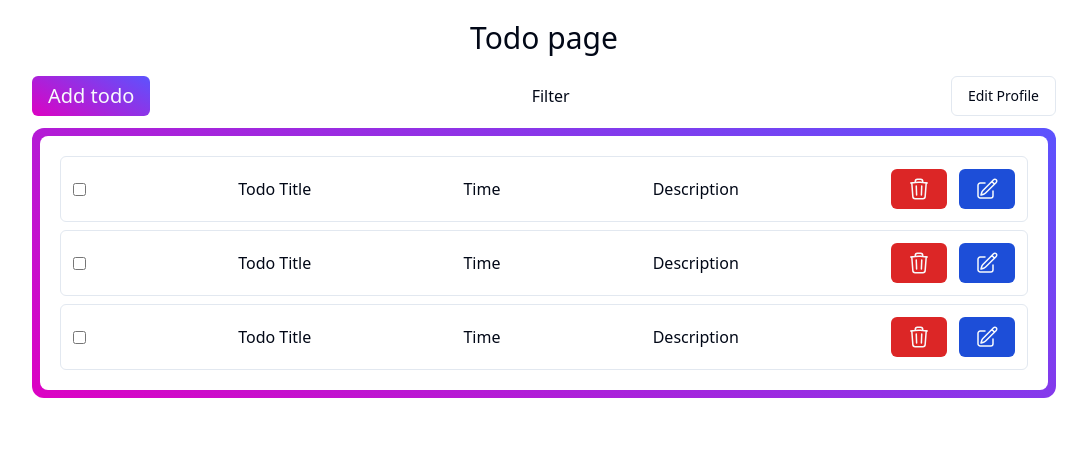
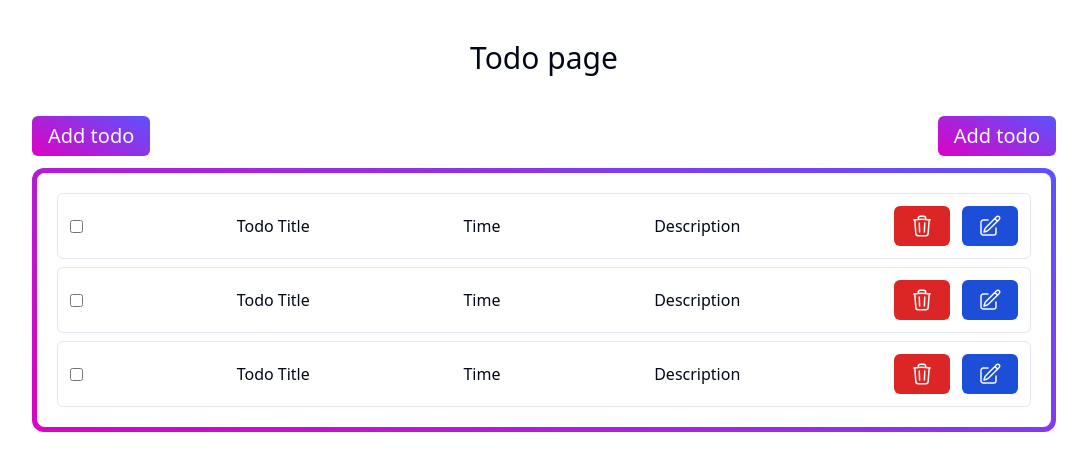
Before and after one commit to shahin2525/redux-todo, a React (Vite) app: page / in a window 1280 px wide. Shown: the top 470 px of the page, without its empty margins (96-1183 px from the left). Built offline with nearby package versions, Linux system fonts and the light colour scheme.

Commit message:
dropdown component added

```diff
--- a/src/components/ui/todo/TodoContainer.tsx
+++ b/src/components/ui/todo/TodoContainer.tsx
@@ -1,17 +1,15 @@
-import { Button } from "../button";
 import TodoCard from "./TodoCard";
+import TodoFilter from "./TodoFilter";
 import TodoModal from "./TodoModal";
 
 const TodoContainer = () => {
   return (
     <div>
       <div className="flex justify-between mb-3">
-        <Button className="bg-primary-gradient text-xl">Add todo</Button>
-
-        <button>Filter</button>
         <TodoModal />
+        <TodoFilter></TodoFilter>
       </div>
-      <div className="bg-primary-gradient rounded-xl w-full h-full p-2">
+      <div className="bg-primary-gradient rounded-xl w-full h-full p-[5px]">
         {/* <div className="bg-white font-2xl font-bold rounded-xl w-full p-3 flex justify-center items-center">
           <p>There is no task pending</p>
         </div> */}
--- a/src/components/ui/todo/TodoFilter.tsx
+++ b/src/components/ui/todo/TodoFilter.tsx
@@ -8,20 +8,22 @@ import {
   DropdownMenuTrigger,
 } from "@radix-ui/react-dropdown-menu";
 import { Button } from "../button";
+import { useState } from "react";
 
 const TodoFilter = () => {
+  const [position, setPosition] = useState("bottom");
   return (
     <DropdownMenu>
       <DropdownMenuTrigger asChild>
-        <Button variant="outline">Open</Button>
+        <Button className="bg-primary-gradient text-xl">Add todo</Button>
       </DropdownMenuTrigger>
       <DropdownMenuContent className="w-56">
-        <DropdownMenuLabel>Panel Position</DropdownMenuLabel>
+        <DropdownMenuLabel>Filter by Priority</DropdownMenuLabel>
         <DropdownMenuSeparator />
         <DropdownMenuRadioGroup value={position} onValueChange={setPosition}>
-          <DropdownMenuRadioItem value="top">Top</DropdownMenuRadioItem>
-          <DropdownMenuRadioItem value="bottom">Bottom</DropdownMenuRadioItem>
-          <DropdownMenuRadioItem value="right">Right</DropdownMenuRadioItem>
+          <DropdownMenuRadioItem value="top">High</DropdownMenuRadioItem>
+          <DropdownMenuRadioItem value="bottom">Medium</DropdownMenuRadioItem>
+          <DropdownMenuRadioItem value="right">Low</DropdownMenuRadioItem>
         </DropdownMenuRadioGroup>
       </DropdownMenuContent>
     </DropdownMenu>
--- a/src/components/ui/todo/TodoModal.tsx
+++ b/src/components/ui/todo/TodoModal.tsx
@@ -14,7 +14,8 @@ const TodoModal = () => {
   return (
     <Dialog>
       <DialogTrigger asChild>
-        <Button variant="outline">Edit Profile</Button>
+        {/* <Button variant="outline">Edit Profile</Button> */}
+        <Button className="bg-primary-gradient text-xl">Add todo</Button>
       </DialogTrigger>
       <DialogContent className="sm:max-w-[425px]">
         <DialogHeader>
--- a/src/page/Todo.tsx
+++ b/src/page/Todo.tsx
@@ -4,7 +4,7 @@ import TodoContainer from "@/components/ui/todo/TodoContainer";
 const Todo = () => {
   return (
     <Container>
-      <h1 className="text-center text-3xl px-5 py-5">Todo page</h1>
+      <h1 className="text-center text-3xl my-10">Todo page</h1>
       <TodoContainer></TodoContainer>
     </Container>
   );
```
